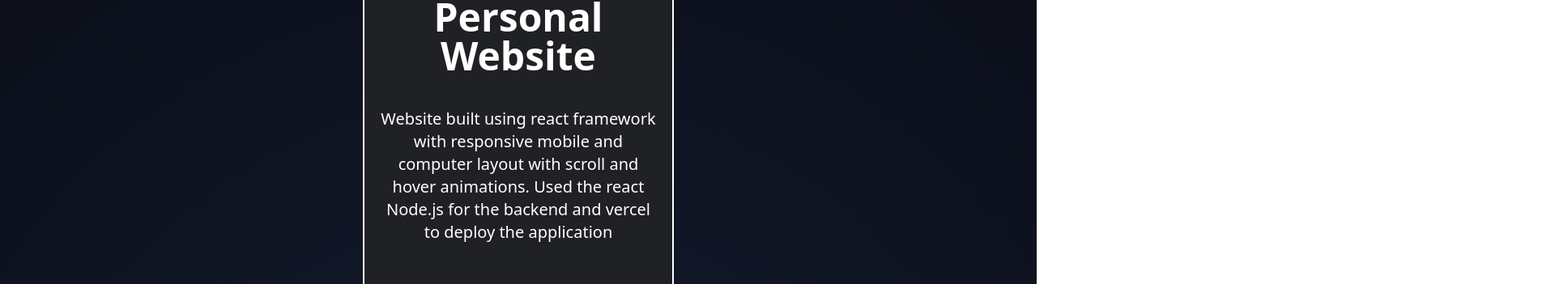
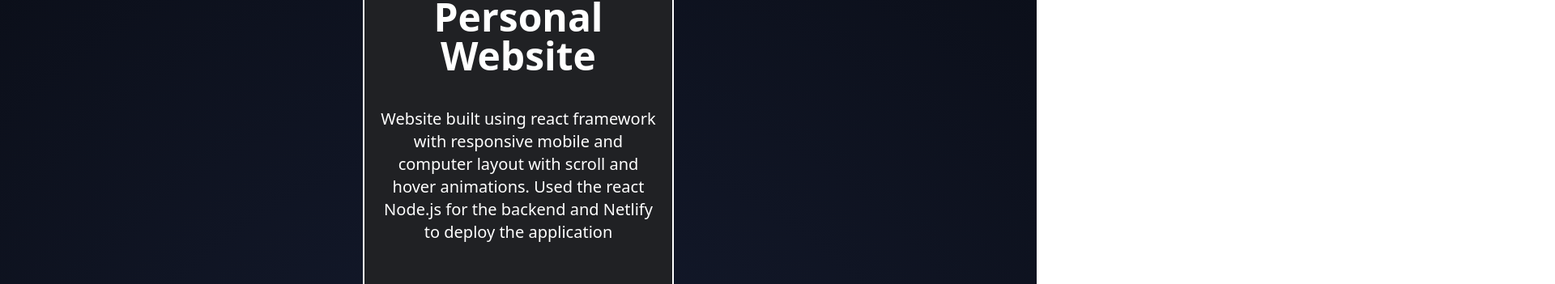
Before and after one commit to Mango932/personalwebsite, a React (Create React App) app: page / in a window 1280 px wide. Shown: the part 2554-2905 px from the top of the page at 81% size, 1920 px wide, since content can reach past the window. Built offline with nearby package versions, Linux system fonts and the light colour scheme.

Commit message:
Fixed a typo

```diff
--- a/src/components/ProjectInfo.js
+++ b/src/components/ProjectInfo.js
@@ -18,7 +18,7 @@ const projects = [
     {
         name: "Personal Website",
         description:
-            "Website built using react framework with responsive mobile and computer layout with scroll and hover animations. Used the react Node.js for the backend and vercel to deploy the application",
+            "Website built using react framework with responsive mobile and computer layout with scroll and hover animations. Used the react Node.js for the backend and Netlify to deploy the application",
         image: ["img/Personal1.png", "img/Personal2.png", "img/Personal3.png"],
         imgLayout: "website2",
         github: "https://github.com/Mango932/personalwebsite",
```
